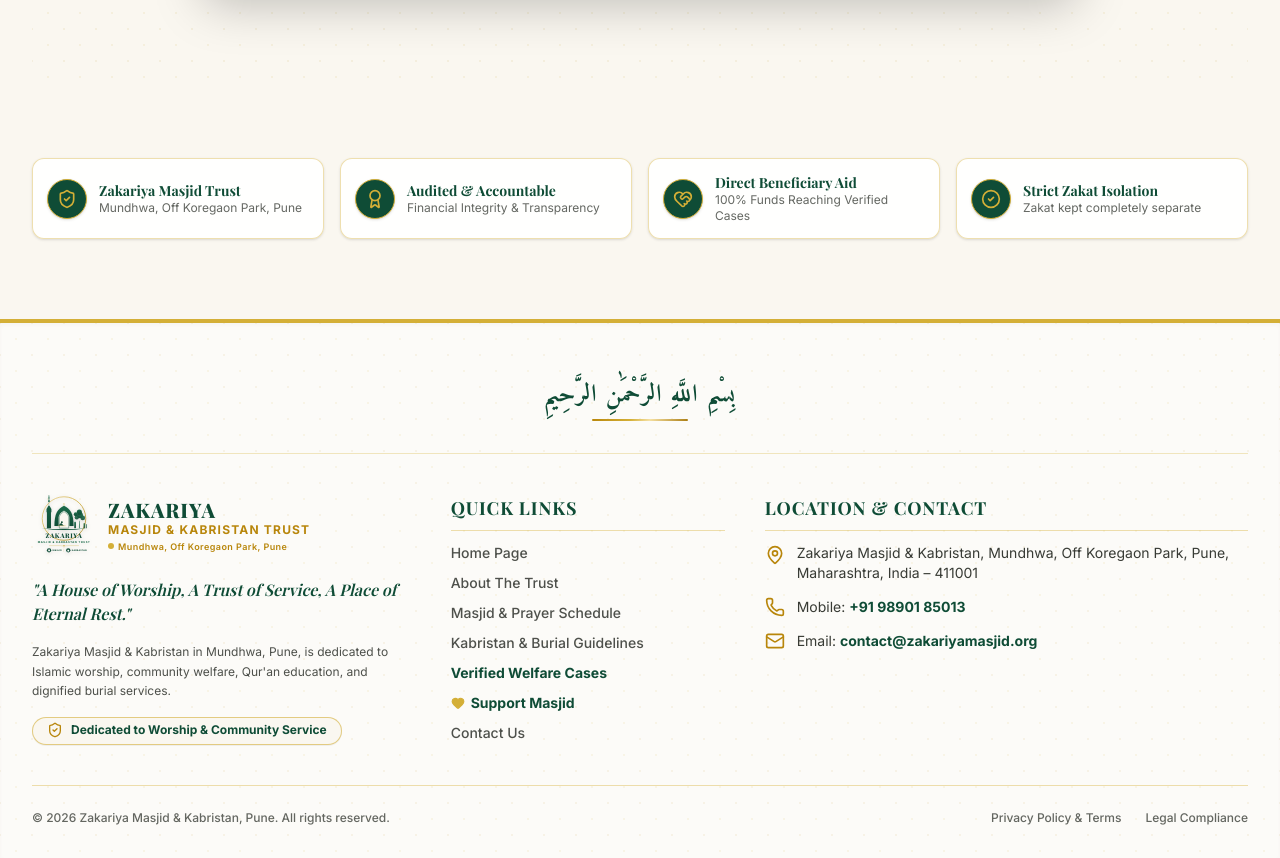
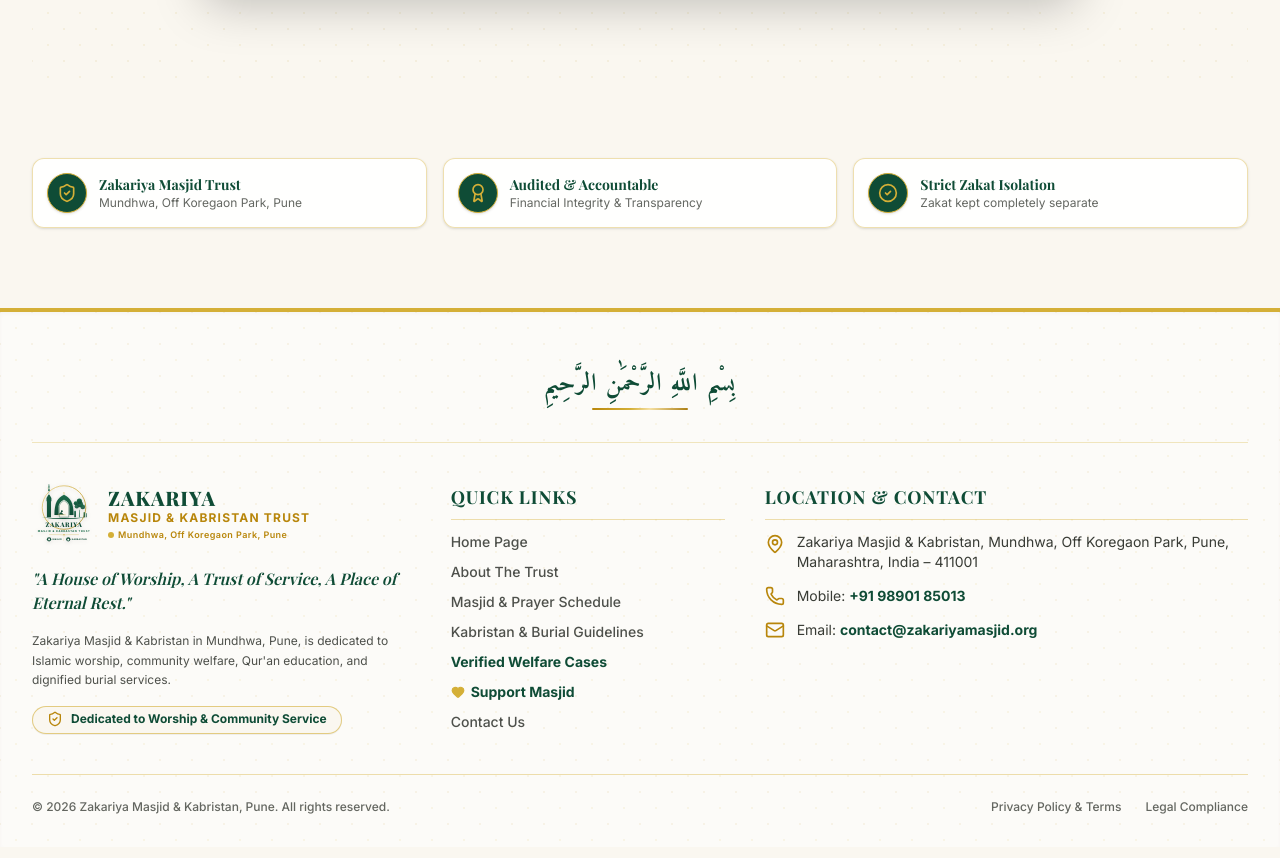
Before and after one commit to waterlemondigital/zakariyamasjid, a React (Vite) app in the folder frontend/: page /needy-cases in a window 1280 px wide. Shown: the part 2682-3540 px from the top of the page. Built offline with nearby package versions, Linux system fonts and the light colour scheme; a web font is replaced by a local one.

Commit message:
Remove Direct Beneficiary Aid trust badge from verified cases page

```diff
--- a/frontend/src/pages/NeedyCases.tsx
+++ b/frontend/src/pages/NeedyCases.tsx
@@ -189,10 +189,9 @@
         <NeedyAssistanceSection />
 
         {/* Trust Badges */}
-        <div className="grid grid-cols-1 sm:grid-cols-2 lg:grid-cols-4 gap-4 pt-6">
+        <div className="grid grid-cols-1 sm:grid-cols-3 gap-4 pt-6">
           <TrustBadge type="registered" title="Zakariya Masjid Trust" subtitle="Mundhwa, Off Koregaon Park, Pune" />
           <TrustBadge type="audited" title="Audited &amp; Accountable" subtitle="Financial Integrity &amp; Transparency" />
-          <TrustBadge type="nonprofit" title="Direct Beneficiary Aid" subtitle="100% Funds Reaching Verified Cases" />
           <TrustBadge type="shariah" title="Strict Zakat Isolation" subtitle="Zakat kept completely separate" />
         </div>
       </div>
```
